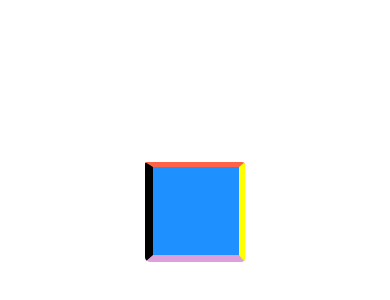
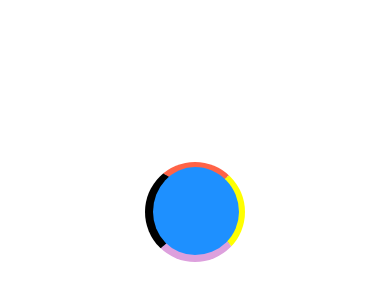
Before and after one commit to blackstone86/rn-donewithit, a React Native app: screen / in a window 390 px wide. Shown: the part 210-510 px from the top of the page. Built offline with nearby package versions, Linux system fonts and the light colour scheme.

Commit message:
feat: 🎸 [demos/Borders] add border style usage

```diff
--- a/demos/Borders.jsx
+++ b/demos/Borders.jsx
@@ -33,10 +33,10 @@ export default function App() {
         borderBottomWidth: 7,
         borderLeftWidth: 8,
         // border radius
-        borderTopLeftRadius: 2,
-        borderTopRightRadius: 3,
-        borderBottomRightRadius: 4,
-        borderBottomLeftRadius: 5,
+        borderTopLeftRadius: 50,
+        borderTopRightRadius: 50,
+        borderBottomRightRadius: 50,
+        borderBottomLeftRadius: 50,
         // border color
         borderTopColor: 'tomato',
         borderRightColor: 'yellow',
```
